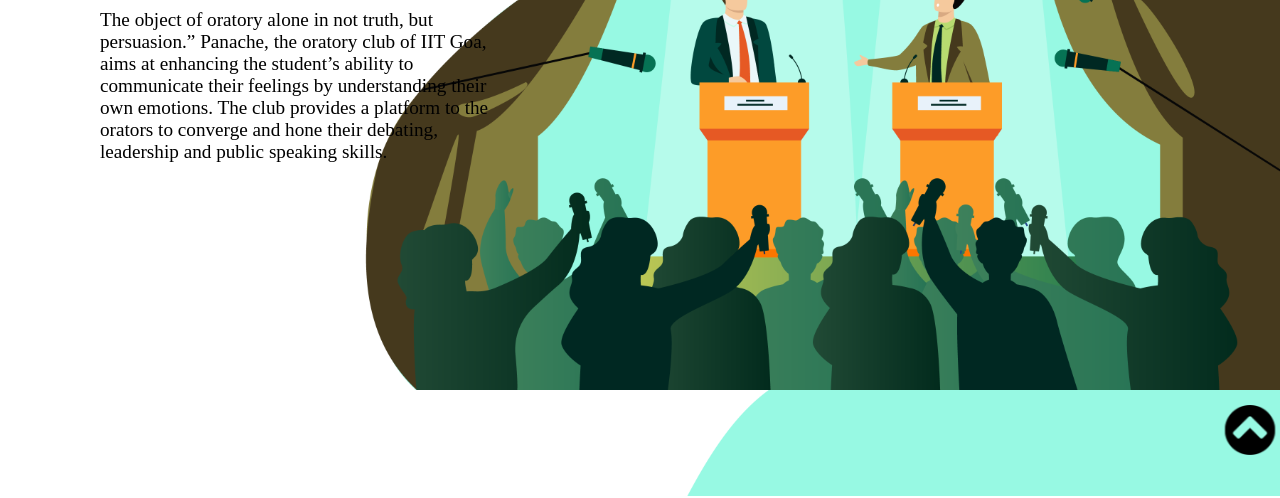
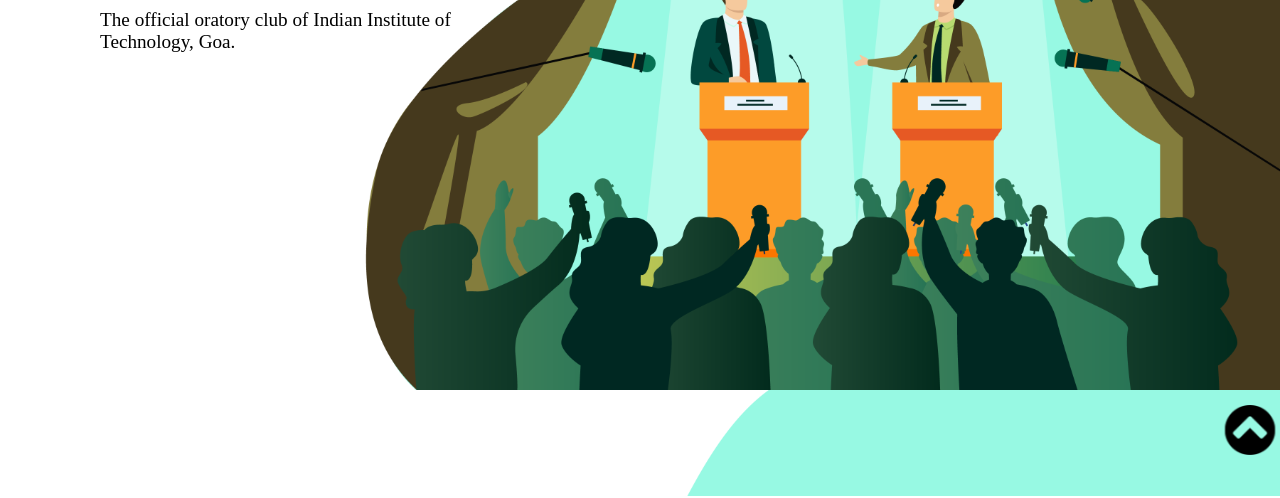
Before and after one commit to xodervst/Panache-website, a plain HTML site: page index.html in a window 1280 px wide. Shown: the part 321-819 px from the top of the page. Drawn offline with Linux system fonts and the light colour scheme.

```diff
--- a/index.html
+++ b/index.html
@@ -33,10 +33,7 @@
             </div>
             <div class="row2" id="home">
                 <div class="row2header"> PANACHE</div>
-                <div class="row2data">The object of oratory alone in not truth, but persuasion.” Panache, the oratory
-                    club of IIT Goa, aims at enhancing the student’s ability to communicate their feelings by
-                    understanding their own emotions. The club provides a platform to the orators to converge and hone
-                    their debating, leadership and public speaking skills.</div>
+                <div class="row2data">The official oratory club of Indian Institute of Technology, Goa.</div>
 
             </div>
         </div>
```
